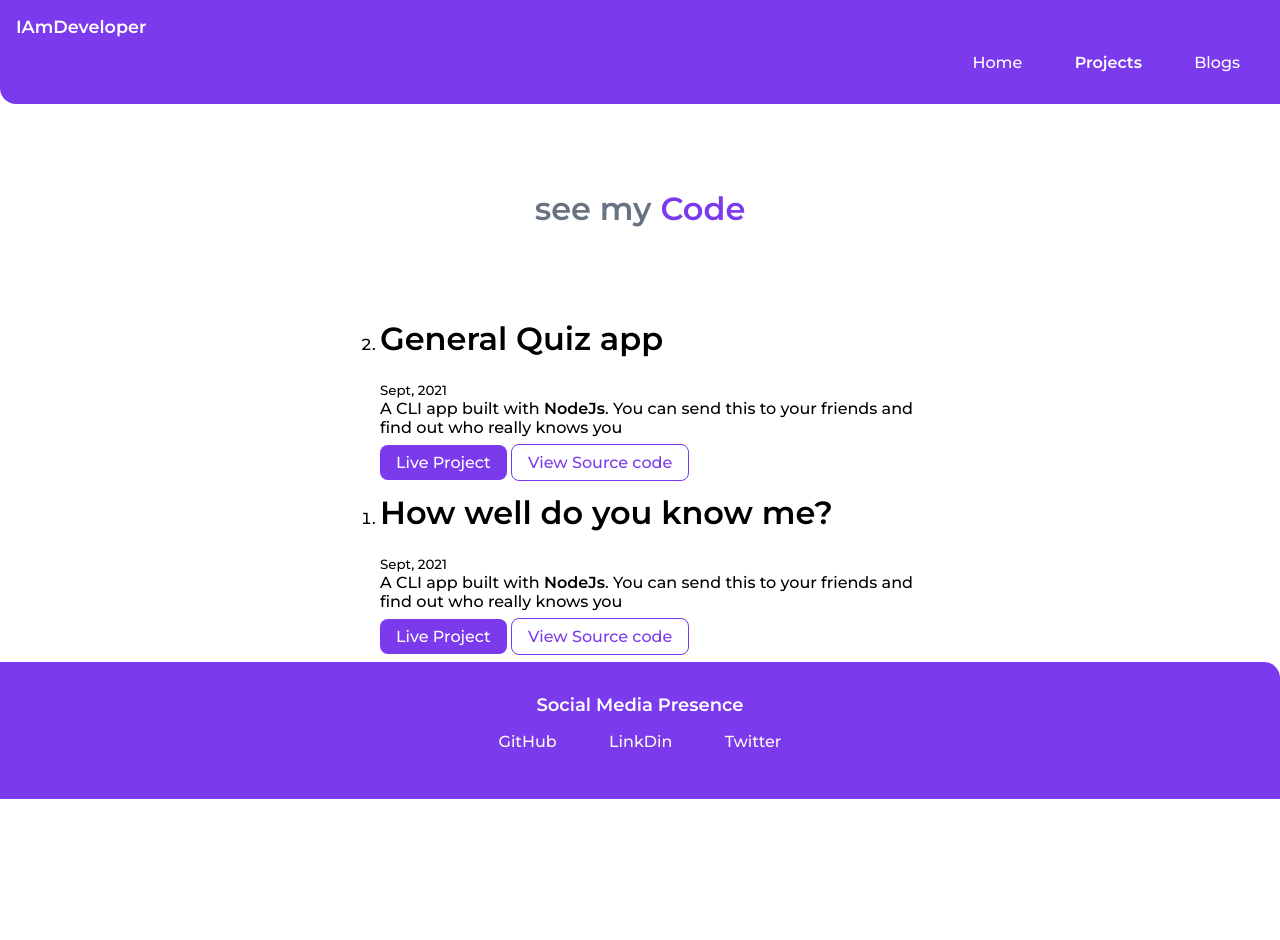
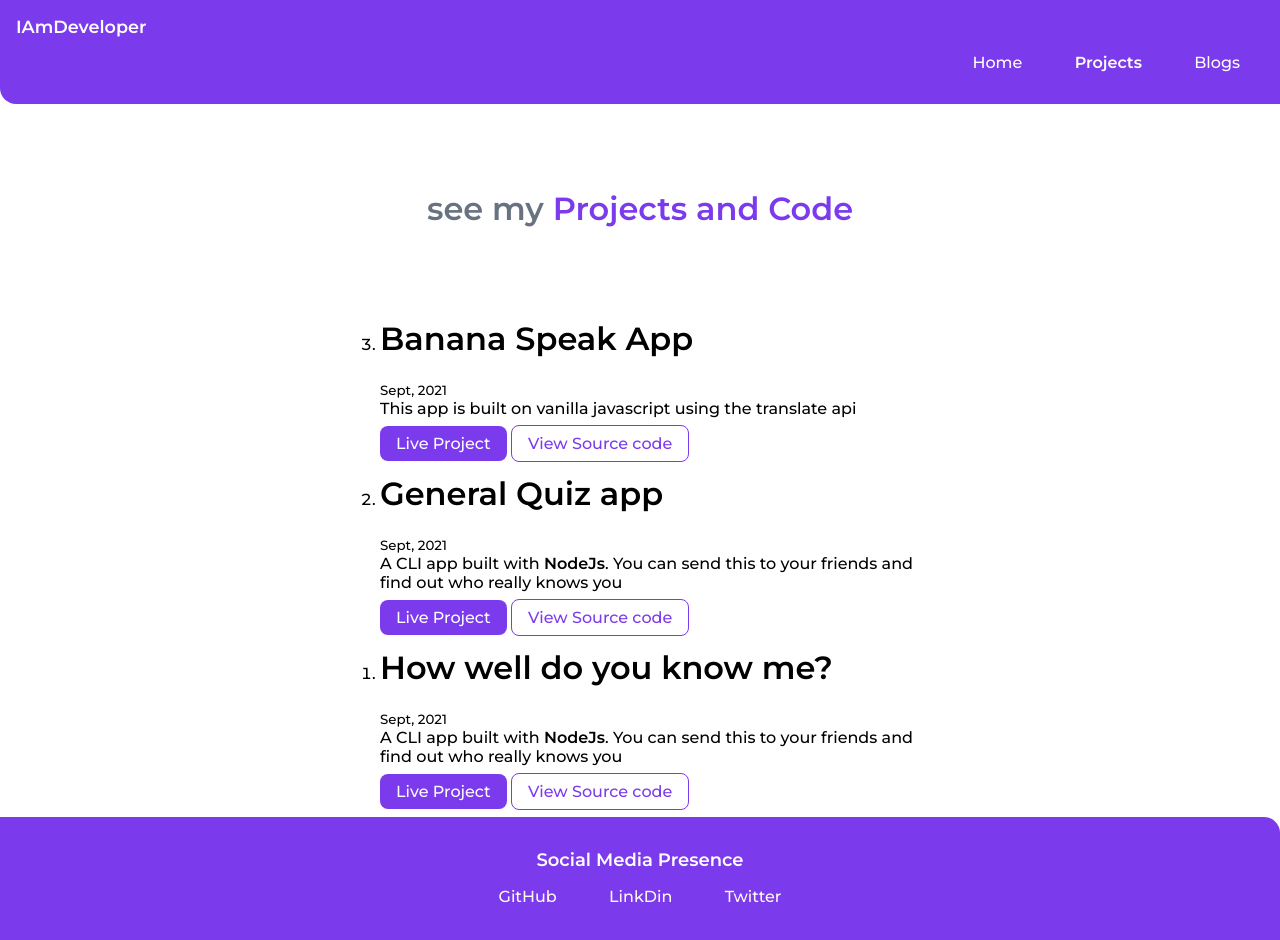
Before and after one commit to YaragattiPraveen/neogcamp-lesson-3-live, a plain HTML site: page projects.html in a window 1280 px wide. Before the commit the page ends 800 px from the top, so only its background shows below. Drawn offline with Linux system fonts and the light colour scheme.

Commit message:
feature : added new project

```diff
--- a/projects.html
+++ b/projects.html
@@ -26,11 +26,20 @@
     </nav>
 
     <header class='hero'>
-        <h1 class="hero-heading">see my <span class="heading-inverted">Code</span></h1>
+        <h1 class="hero-heading">see my <span class="heading-inverted">Projects and Code</span></h1>
     </header>
 
     <div class="container container-center">
         <ol reversed>
+            <li>
+                <h1>Banana Speak App</h1>
+                <small>Sept, 2021</small>
+                <p>This app is built on vanilla javascript using the translate api</p>
+                <a class="link primary-link" href="https://banana-speak1.netlify.app">Live Project</a>
+                <a class="link secondary-link" href="https://github.com/YaragattiPraveen/Banana-speak">View Source code</a>
+
+            </li>
+
             <li>
                 <h1>General Quiz app</h1>
                 <small>Sept, 2021</small>
```
